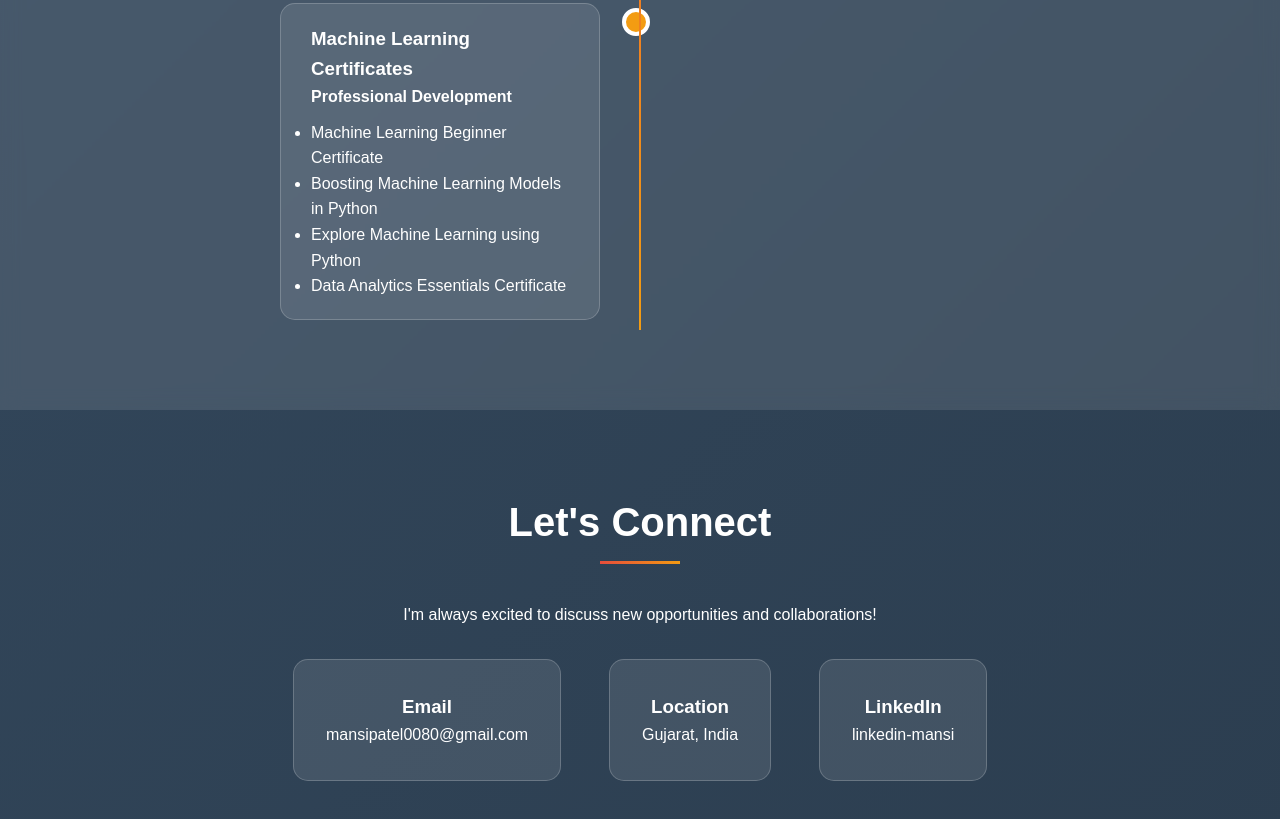
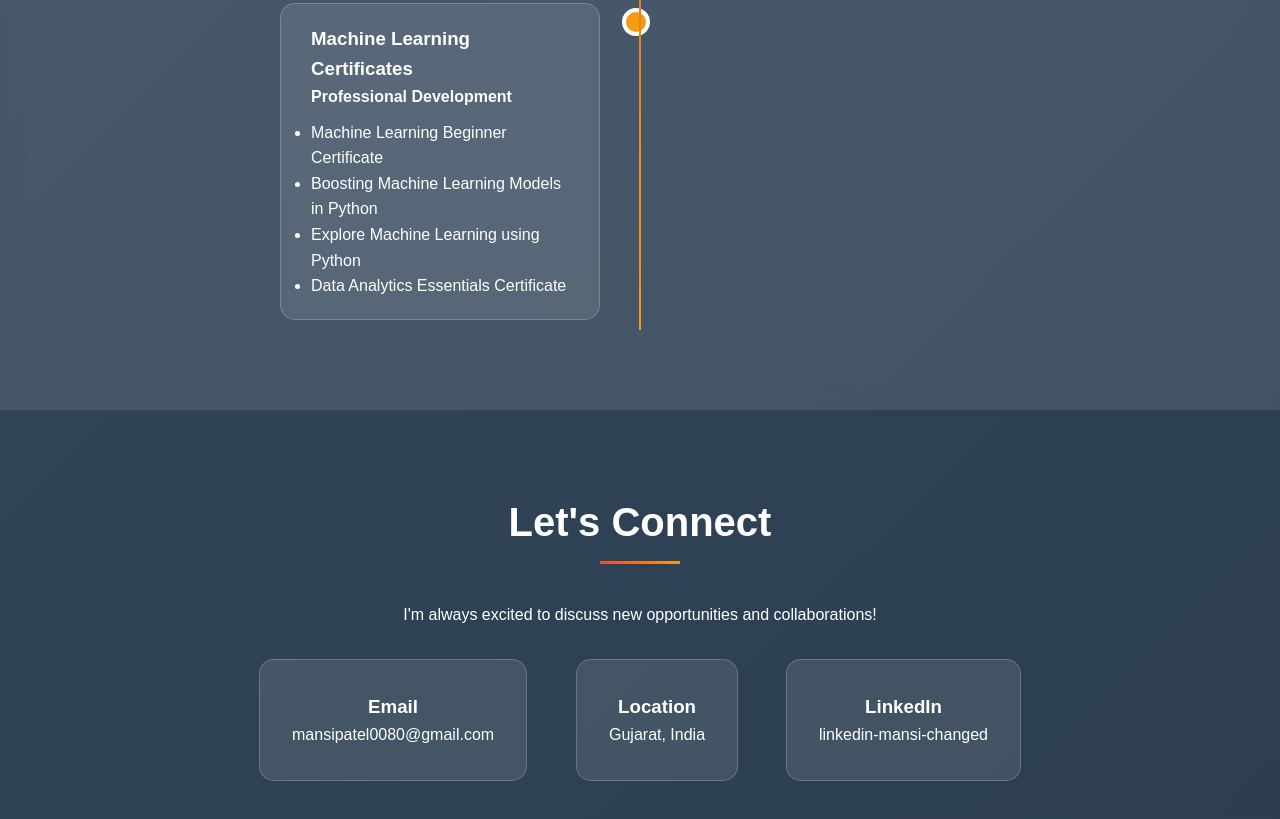
Before and after one commit to Mansikerai/portfolio, a plain HTML site: page site/index.html in a window 1280 px wide. Shown: the part 3514-4333 px from the top of the page. Drawn offline with Linux system fonts and the light colour scheme.

Commit message:
update3 with new changes

```diff
--- a/site/index.html
+++ b/site/index.html
@@ -829,7 +829,7 @@
                         <h3>LinkedIn</h3>
                         <p>
                             <a href="" target="_blank" style="color:white; text-decoration:none;">
-                                linkedin-mansi
+                                linkedin-mansi-changed
                             </a>
                         </p>
                     </div>
```
